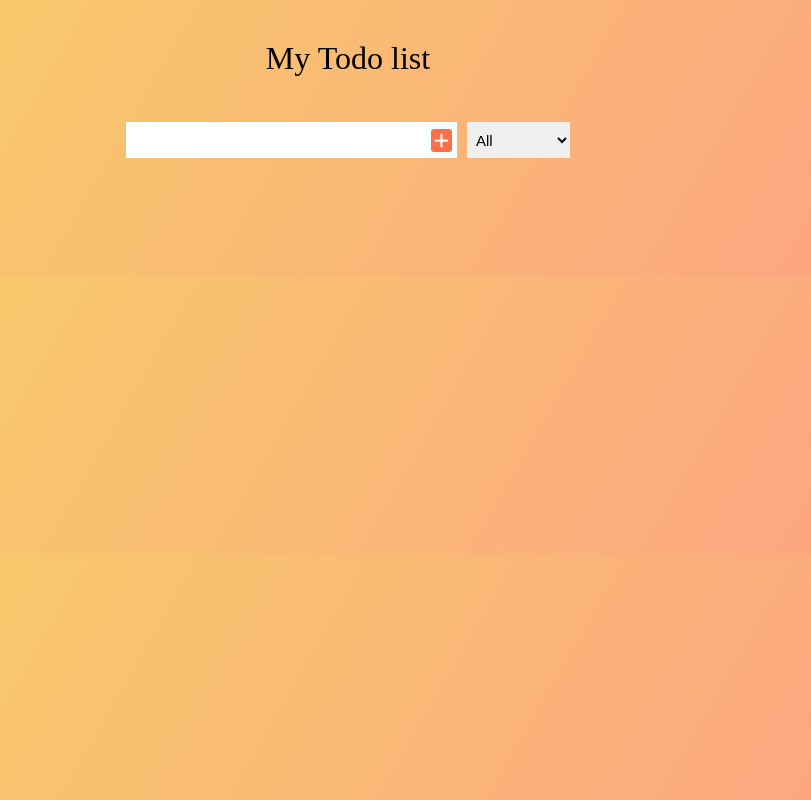
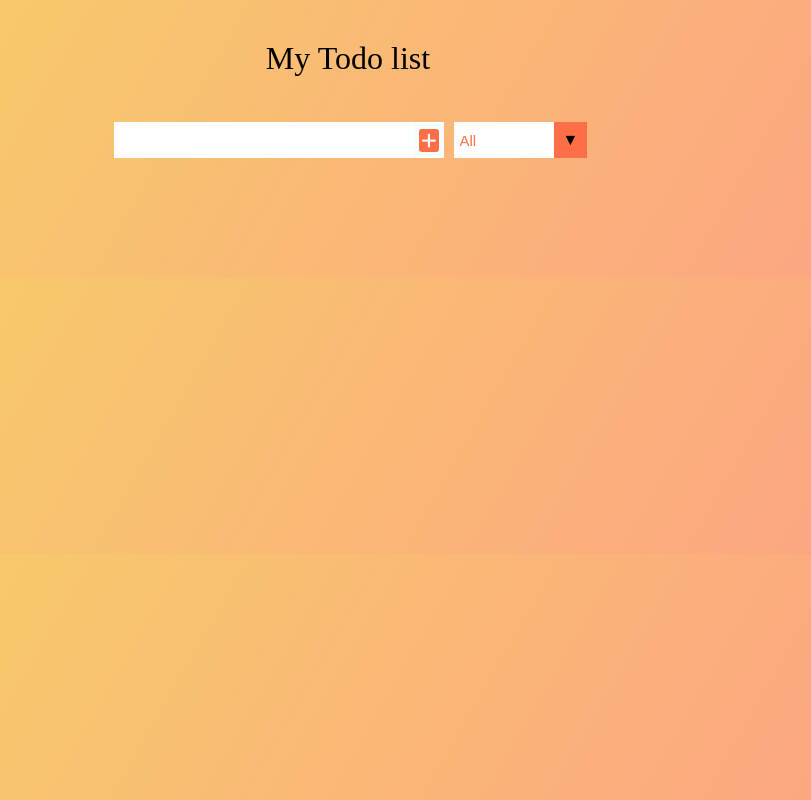
Before and after one commit to osamahannan/React_TodoList-App, a React (Create React App) app: page / in a window 1280 px wide. Shown: the whole page, without its empty margins (292-1103 px from the left). Built offline with nearby package versions, Linux system fonts and the light colour scheme.

Commit message:
updated select button

```diff
--- a/src/index.css
+++ b/src/index.css
@@ -66,7 +66,39 @@ form input {
     margin: 5px;
     border: none;
     font-size: 15px;
+    background-color: white;
+    appearance: none;
+    outline: none;
+    -webkit-appearance: none;
+    -moz-appearance: none;
+    -ms-appearance: none;
+    box-shadow: none;
+    border: 0 !important;
+    background-image: none;
 }
+.select {
+    position: relative;
+    overflow: hidden;
+}
+
+select {
+    color: #ff6f47;
+    font-family: "Poppins", sans-serif;
+    cursor: pointer;
+    width: 8rem;
+  }
+
+  .select::after {
+    content: "\25BC";
+    position: absolute;
+    top: 5px;
+    right: 0;
+    padding: 9px;
+    background: #ff6f47;
+    cursor: pointer;
+    pointer-events: none;
+}
+
 .todo-container {
     display: flex;
     justify-content: center;
```
